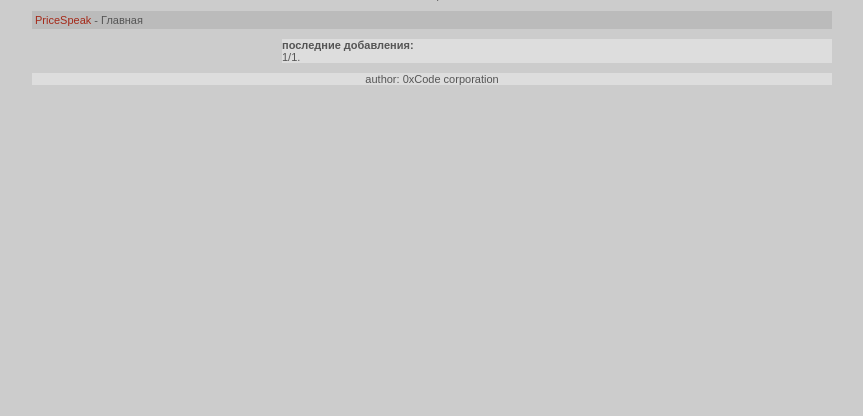
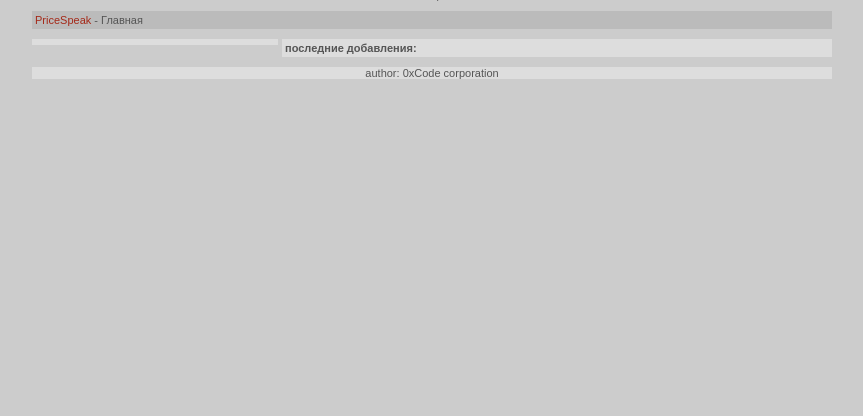
Before and after one commit to GunioRobot/price, a Django app: page / in a window 1280 px wide. Shown: the part 346-762 px from the top of the page, without its empty margins (208-1071 px from the left). Run offline with Django 3.2, Linux system fonts and the light colour scheme; data that the repository does not hold is empty; parts of the project's set-up code (start-up, migrations or seed data) failed here and were passed over; some libraries are stand-ins or nearby versions.

Commit message:
templates fixes

```diff
--- a/templates/base.html
+++ b/templates/base.html
@@ -47,15 +47,17 @@
     #left {
         background:#ddd;
         float:left;
-        width:245px;
+        width:240px;
+        padding: 3px;
         text-align:left;
     }
 
     #content {
         background:#ddd;
         float:right;
-        width:550px;
+        width:544px;
         text-align:justify;
+        padding: 3px;
         margin: 0px 0px 10px 0px;
     }
 
--- a/templates/trade_last.html
+++ b/templates/trade_last.html
@@ -5,10 +5,11 @@
 {% block left %}
 
 {% if goods_top %}
+<b>популярные продукты:</b>
 <table width=100%>
 {% for goods in goods_top %}
 <tr>
-<td>{{ goods.goods_count }}</td>
+<td>{{ goods.goods_count }}x</td>
 <td><a href="/goods/{{ goods.goods__id }}">{{ goods.goods__title }}</a></td>
 </tr>
 {% endfor %}
@@ -40,6 +41,8 @@
 
 </table>
 
+    {% if trade_list.paginator.num_pages > 1 %}
+
         {% if trade_list.has_previous %}
             <a href="?page={{ trade_list.previous_page_number }}">previous</a>
         {% endif %}
@@ -52,5 +55,7 @@
             <a href="?page={{ trade_list.next_page_number }}">next</a>
         {% endif %}
 
+    {% endif %}
+
 
 {% endblock %}
```
Also changed, not shown: templates/trade_add.html (+8 -4 lines).
